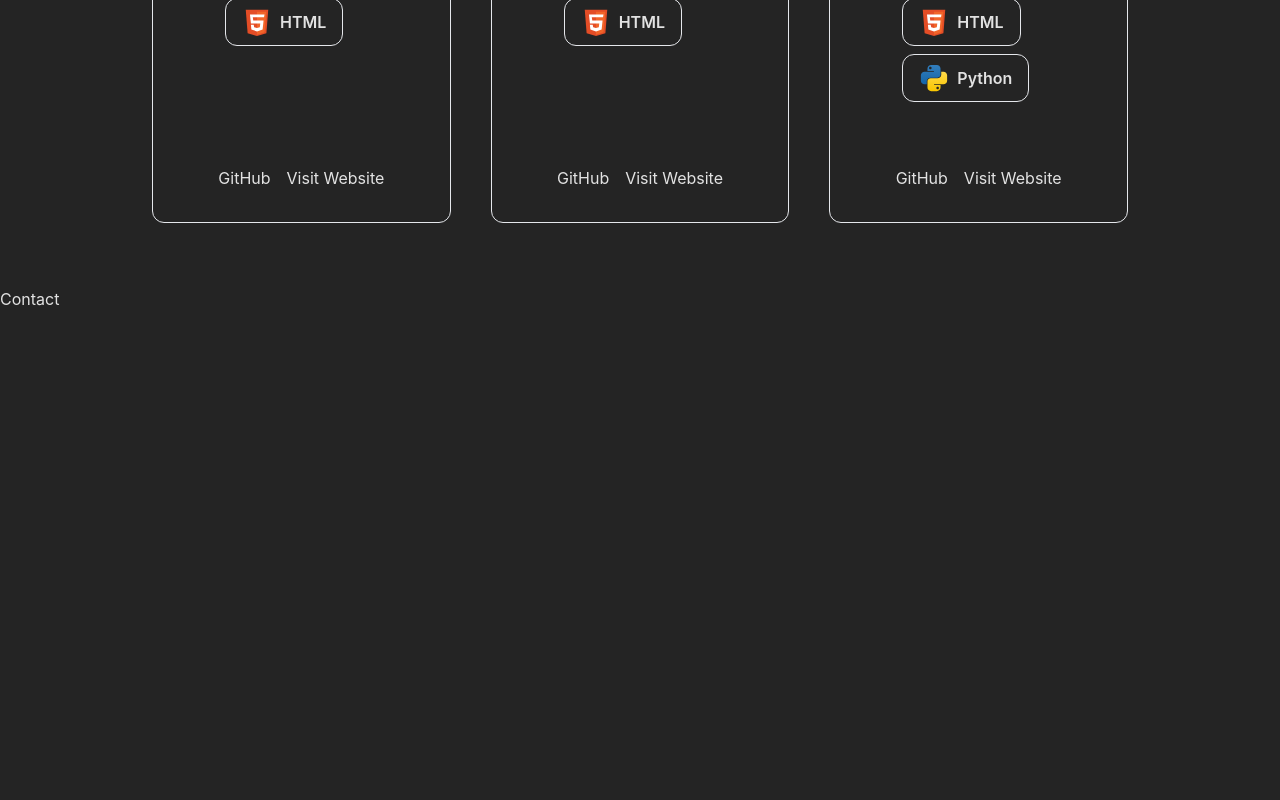
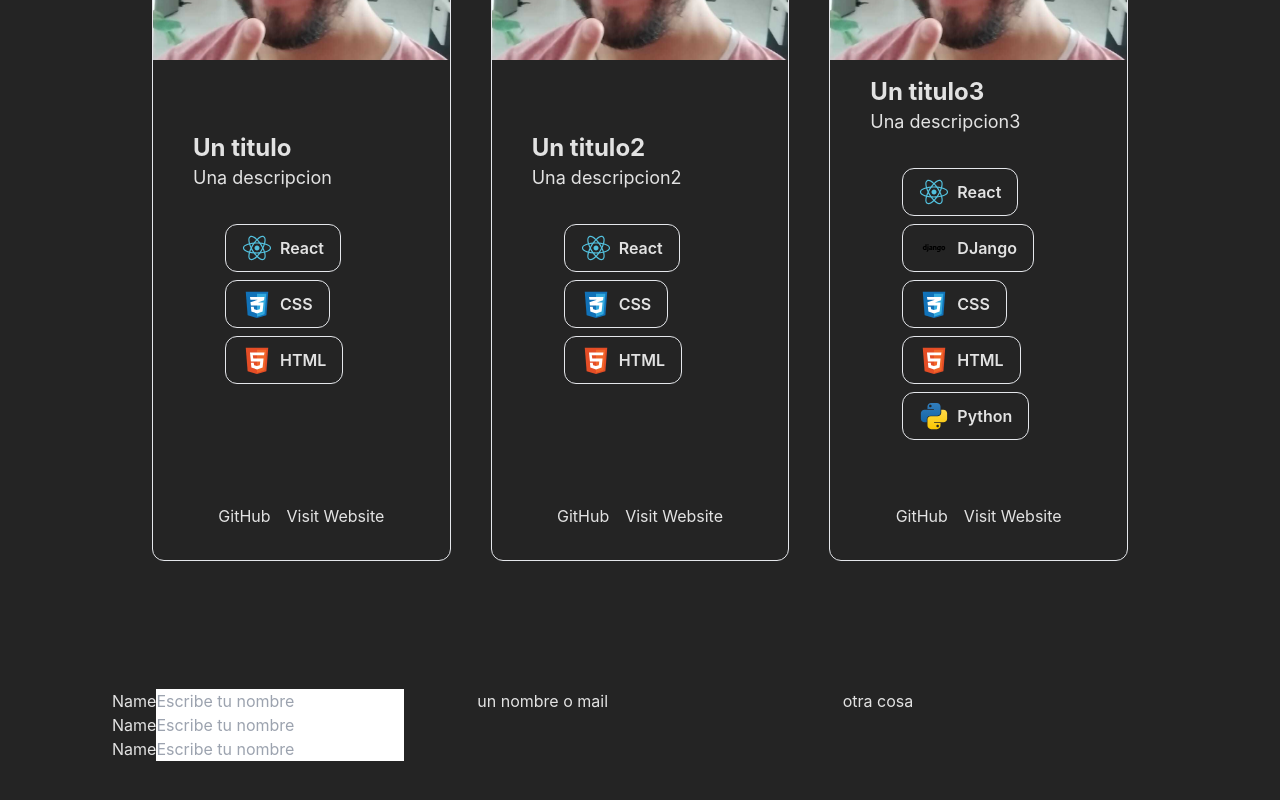
Before and after one commit to GutyChoque/portfolio-guty, a React (Vite) app: page / in a window 1280 px wide. Shown: the part 2104-2904 px from the top of the page. Built offline with nearby package versions, Linux system fonts and the light colour scheme.

Commit message:
algunas cosas

```diff
--- a/src/components/sections/Contact.jsx
+++ b/src/components/sections/Contact.jsx
@@ -2,9 +2,45 @@ import React from "react";
 
 function Contact() {
   return (
-    <div id="contact" className="min-h-screen contact">
-      Contact
-    </div>
+    <section
+      id="contact"
+      className="min-h-screen min-h-dvh justify-center items-center md:p-16 lg:px-28 grid grid-cols-1 md:grid-cols-2 lg:grid-cols-3 md:items-start gap-10 md:px-10 auto-rows-fr"
+    >
+      <form action="">
+        <fieldset>
+          <label htmlFor="name">Name</label>
+          <input
+            type="text"
+            name="name"
+            id="name"
+            placeholder="Escribe tu nombre"
+            required
+          />
+          <label htmlFor="name">Name</label>
+          <input
+            type="text"
+            name="name"
+            id="name"
+            placeholder="Escribe tu nombre"
+            required
+          />
+          <label htmlFor="name">Name</label>
+          <input
+            type="text"
+            name="name"
+            id="name"
+            placeholder="Escribe tu nombre"
+            required
+          />
+        </fieldset>
+      </form>
+      <div>
+        <h3>un nombre o mail</h3>
+      </div>
+      <div>
+        <h3>otra cosa</h3>
+      </div>
+    </section>
   );
 }
 
--- a/src/components/sections/Skills.jsx
+++ b/src/components/sections/Skills.jsx
@@ -2,7 +2,7 @@ import ReactLogo from "../../assets/icons/react.svg?react";
 
 function Skills() {
   return (
-    <section id="skills" className="min-h-screen min-h-dvh md:min-h-[50vh] md:min-h-[50dvh] flex flex-col justify-center items-center md:p-16 lg:px-28">
+    <section id="skills" className="min-h-screen min-h-dvh flex flex-col justify-center items-center md:p-16 lg:px-28">
       <div className="flex gap-2 md:gap-6 pb-5 md:pb-10 justify-center">
         <ReactLogo className="" style={{ width: "50px", height: "50px" }} />
         <h2 className="text-xl md:text-2xl lg:text-5xl font-medium">My Expertise</h2>
```
